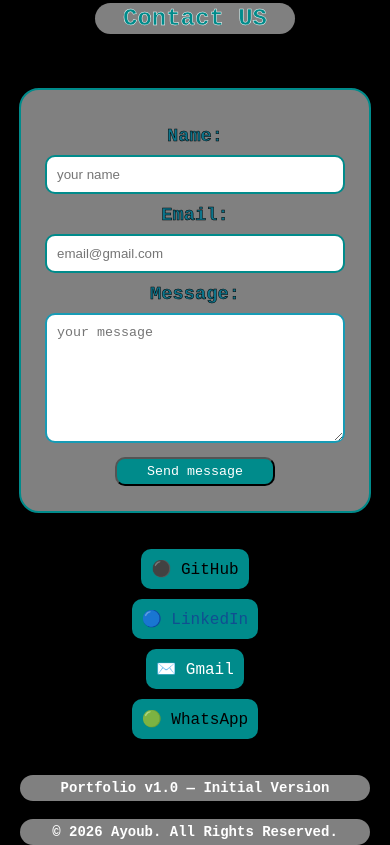
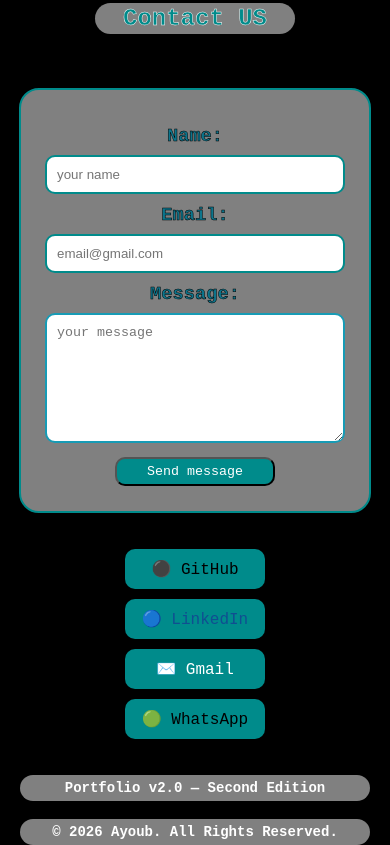
Before and after one commit to ayoub-dev01/my-portfolio-v2.0-, a plain HTML site: page index.html in a window 390 px wide. Shown: the part 5577-6422 px from the top of the page. Drawn offline with Linux system fonts and the light colour scheme.

Commit message:
update website

```diff
--- a/index.html
+++ b/index.html
@@ -227,7 +227,7 @@
           <a class="a4" href="https://wa.me/+212647740198">🟢 WhatsApp</a>
         </div>
         <br /><br />
-        <h3 class="h3footer">Portfolio v1.0 — Initial Version</h3>
+        <h3 class="h3footer">Portfolio v2.0 — Second Edition</h3>
         <br />
         <h3 class="h3footer">© 2026 Ayoub. All Rights Reserved.</h3>
       </footer>
--- a/style.css
+++ b/style.css
@@ -330,7 +330,9 @@
   border-radius: 20px;
   width: 120px;
   height: 120px;
-
+  padding-left: 20px;
+  padding-top: 20px;
+  padding-bottom: 20px;
 }
 .h1 {
   color: rgb(208, 60, 23);
@@ -833,6 +835,7 @@
 .div00 {
   display: flex;
   justify-content: space-around;
+
 }
 .a1 {
   color: black;
@@ -1016,9 +1019,18 @@
 
   /* Footer */
   .div00 {
+    display: flex;
     flex-wrap: wrap;
     gap: 10px;
     justify-content: center;
+  }
+  .div00 .a1,
+  .div00 .a2,
+  .div00 .a3,
+  .div00 .a4 {
+    width: 140px;
+    box-sizing: border-box;
+    text-align: center;
   }
 
   .h3footer {
```
